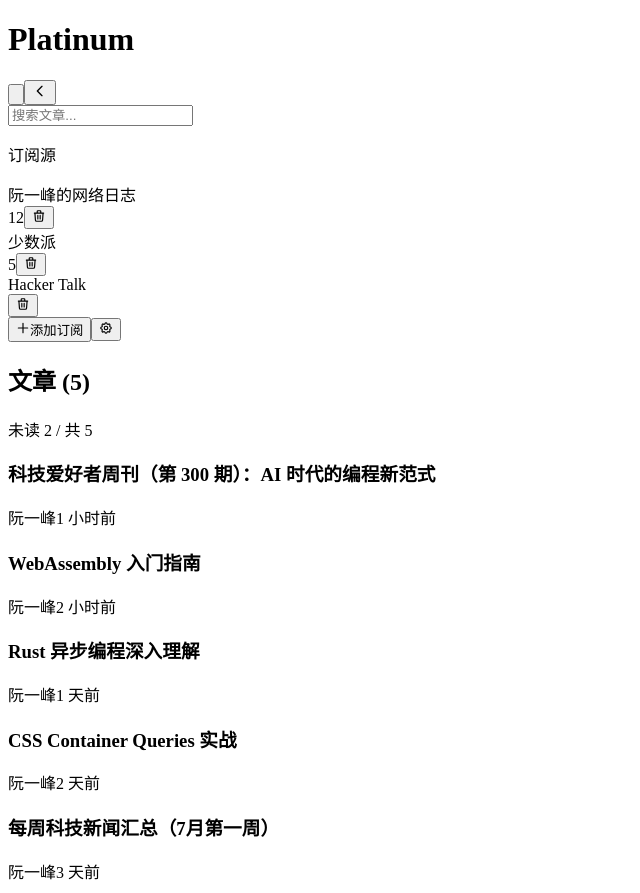
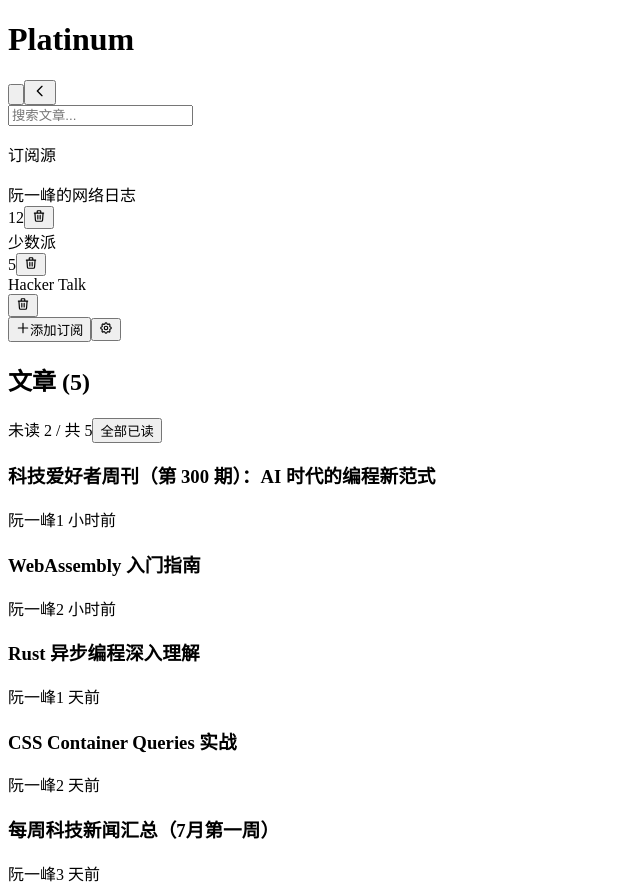
Before and after one commit to wkr-echo/womenhenku, a React (Vite) app in the folder src-ui/: page / in a window 1280 px wide. Shown: the whole page, without its empty margins (0-640 px from the left). Built offline with nearby package versions, Linux system fonts and the light colour scheme; the HTML template or start-up script is replaced by a standard one.

Commit message:
feat: auto-sync 30min, mark all read, search highlight (Stage 1/2 complete)

```diff
--- a/src-ui/src/components/ContentAreaView.tsx
+++ b/src-ui/src/components/ContentAreaView.tsx
@@ -1,11 +1,26 @@
 import { useApp } from "@/contexts/AppContext";
 import { t } from "@/lib/utils";
+import { isTauri } from "@/api/feed";
 import { EntryListView } from "./EntryListView";
 import { ReaderView } from "./ReaderView";
 import { SettingsPageView } from "./SettingsPageView";
 
 export function ContentAreaView() {
-  const { viewMode, entries, selectedEntry } = useApp();
+  const { viewMode, entries, selectedEntry, selectedFeedId, markEntryRead } = useApp();
+
+  const handleMarkAllRead = async () => {
+    if (!selectedFeedId) return;
+    const unread = entries.filter((e) => !e.isRead);
+    for (const e of unread) {
+      markEntryRead(e.id);
+    }
+    if (isTauri()) {
+      // Also tell the backend
+      import("@tauri-apps/api/core").then(({ invoke }) => {
+        invoke("mark_all_read", { feedId: selectedFeedId }).catch(() => {});
+      });
+    }
+  };
 
   if (viewMode === "settings") {
     return <SettingsPageView />;
@@ -28,6 +43,14 @@ export function ContentAreaView() {
           <span className="text-xs text-[var(--text-tertiary)]">
             {t("未读")} {entries.filter((e) => !e.isRead).length} / {t("共")} {entries.length}
           </span>
+          {entries.some((e) => !e.isRead) && (
+            <button
+              onClick={handleMarkAllRead}
+              className="text-xs text-[var(--link-color)] hover:underline"
+            >
+              {t("全部已读")}
+            </button>
+          )}
         </div>
       </div>
       <EntryListView />
--- a/src-ui/src/components/EntryListView.tsx
+++ b/src-ui/src/components/EntryListView.tsx
@@ -3,7 +3,7 @@ import { cn, formatDate, truncate, t } from "@/lib/utils";
 import type { EntryListItem } from "@/lib/types";
 
 export function EntryListView() {
-  const { entries, selectedEntry, selectEntry } = useApp();
+  const { entries, selectedEntry, selectEntry, searchQuery } = useApp();
 
   if (entries.length === 0) {
     return (
@@ -29,6 +29,7 @@ export function EntryListView() {
             key={entry.id}
             entry={entry}
             isSelected={selectedEntry?.id === entry.id}
+            searchQuery={searchQuery}
             onClick={() => selectEntry(entry)}
           />
         ))}
@@ -37,13 +38,30 @@ export function EntryListView() {
   );
 }
 
+function highlightText(text: string, query: string): React.ReactNode {
+  if (!query) return text;
+  const idx = text.toLowerCase().indexOf(query.toLowerCase());
+  if (idx === -1) return text;
+  return (
+    <>
+      {text.slice(0, idx)}
+      <mark className="bg-yellow-300 dark:bg-yellow-600 text-inherit rounded px-0.5">
+        {text.slice(idx, idx + query.length)}
+      </mark>
+      {text.slice(idx + query.length)}
+    </>
+  );
+}
+
 function EntryItem({
   entry,
   isSelected,
+  searchQuery,
   onClick,
 }: {
   entry: EntryListItem;
   isSelected: boolean;
+  searchQuery: string;
   onClick: () => void;
 }) {
   return (
@@ -70,7 +88,7 @@ function EntryItem({
                   : "font-normal text-[var(--text-secondary)]"
               )}
             >
-              {truncate(entry.title, 80)}
+              {highlightText(truncate(entry.title, 80), searchQuery)}
             </h3>
           </div>
           <div className="flex items-center gap-3 mt-2 text-xs text-[var(--text-tertiary)]">
```
Also changed, not shown: 1 other file (tests, documents, lock files or other folders).
